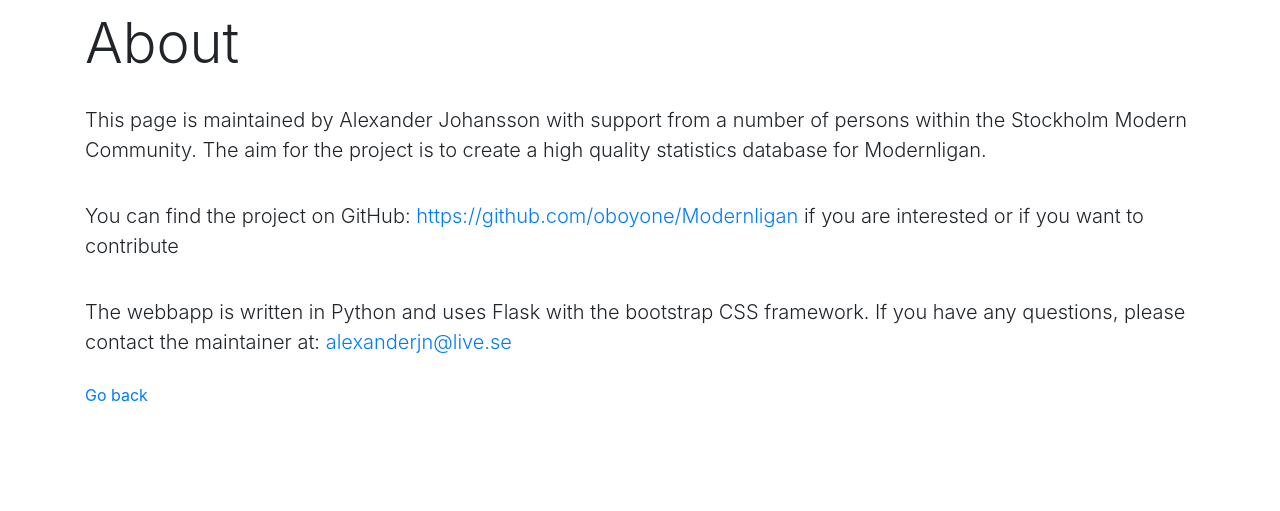
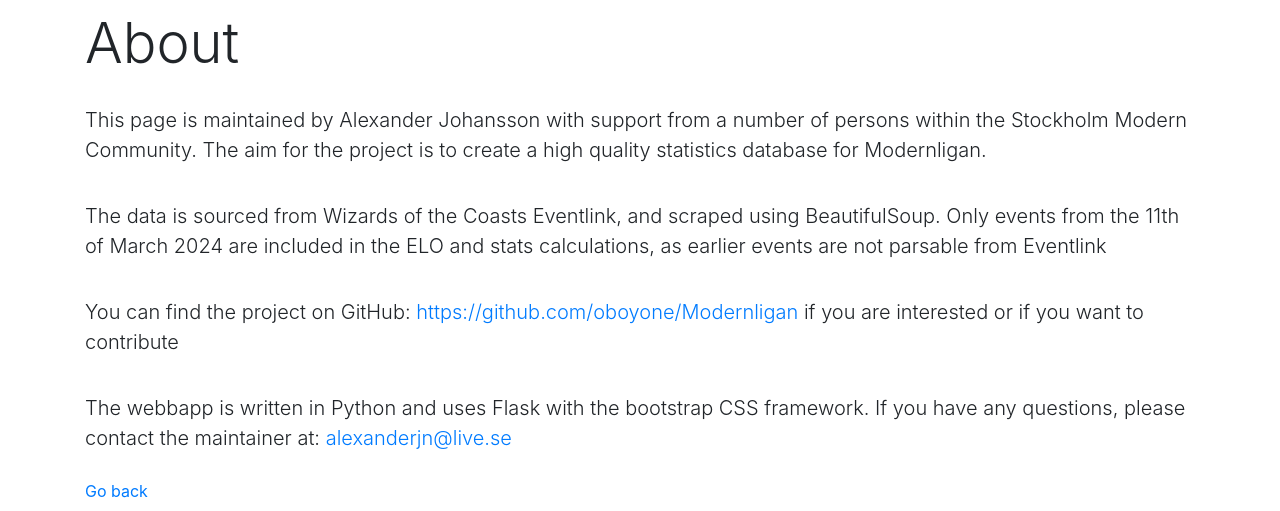
Before and after one commit to oboyone/Modernligan, a Flask app: page /about in a window 1280 px wide. Shown: the part 56-567 px from the top of the page. Run offline with Flask 3, Linux system fonts and the light colour scheme; some libraries are stand-ins or nearby versions.

Commit message:
Update about.html

```diff
--- a/templates/about.html
+++ b/templates/about.html
@@ -3,6 +3,8 @@
 {% block content %}
     <h1 class="display-4" style="padding-top: 10px; padding-bottom: 10px">{% block title %} About {% endblock %}</h1>
     <p class="lead" style="padding-top: 10px; padding-bottom: 10px">This page is maintained by Alexander Johansson with support from a number of persons within the Stockholm Modern Community. The aim for the project is to create a high quality statistics database for Modernligan.
+
+    <p class="lead" style="padding-top: 10px; padding-bottom: 10px">The data is sourced from Wizards of the Coasts Eventlink, and scraped using BeautifulSoup. Only events from the 11th of March 2024 are included in the ELO and stats calculations, as earlier events are not parsable from Eventlink</p>
 
     <p class="lead" style="padding-top: 10px; padding-bottom: 10px">You can find the project on GitHub: <a href="https://github.com/oboyone/Modernligan">https://github.com/oboyone/Modernligan</a> if you are interested or if you want to contribute</p>
 
```
